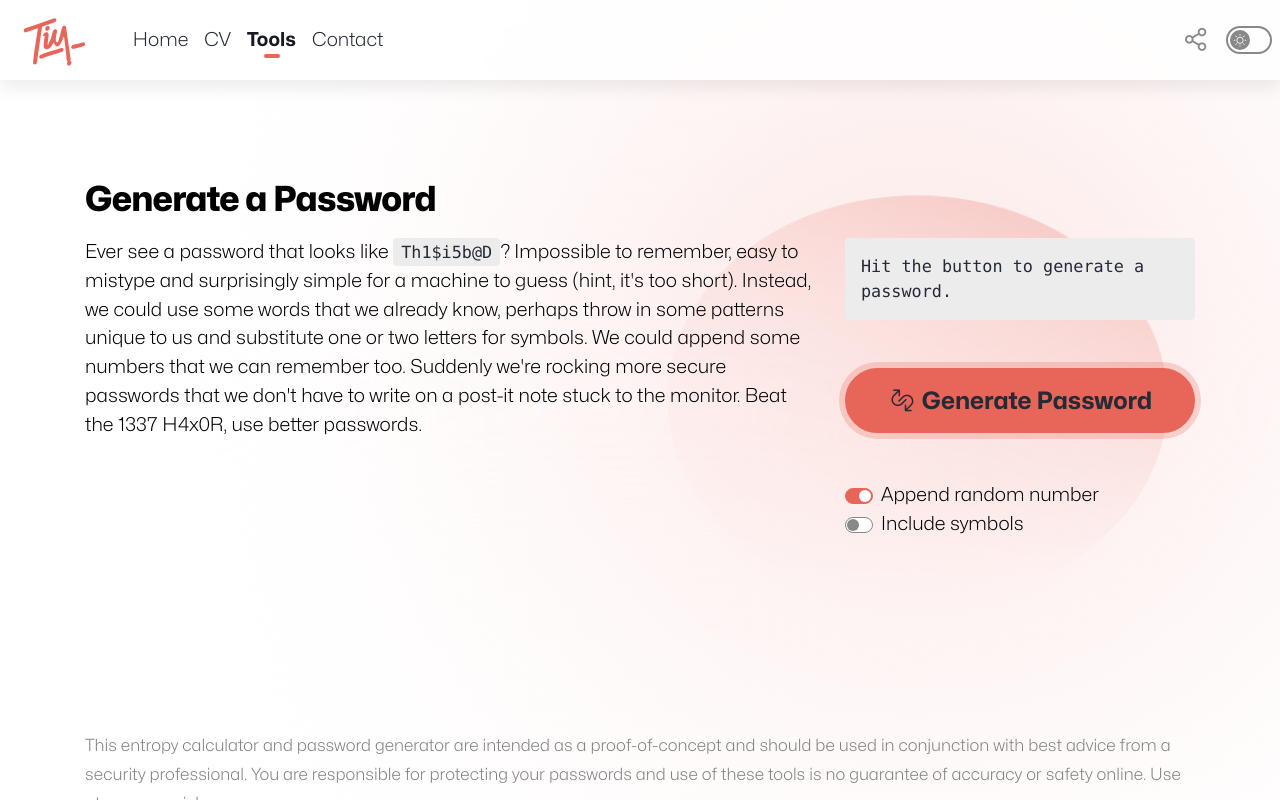
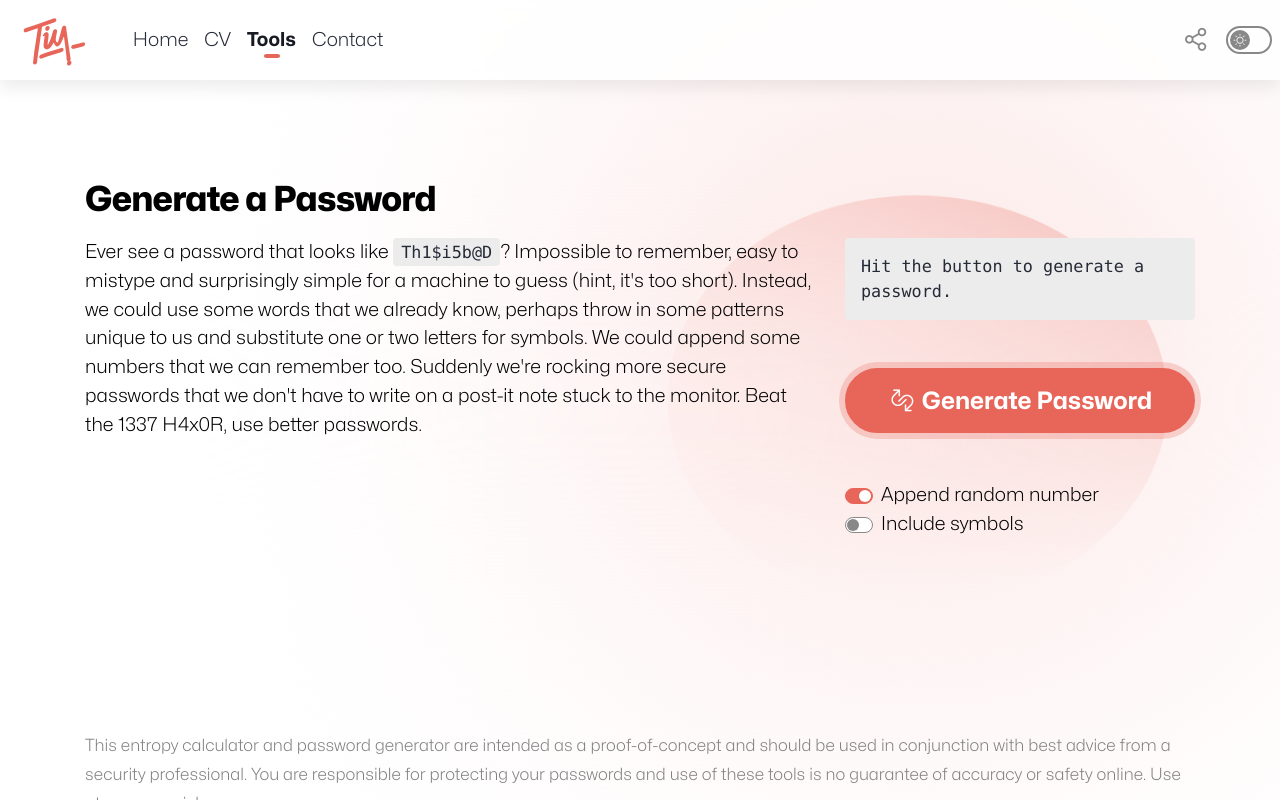
Before and after one commit to idlelimey/tim-cutting, a React (Create React App) app: page /tools/password-entropy in a window 1280 px wide. In both pictures the pointer is over the button "Generate Password". Shown: the part 540-1340 px from the top of the page. Built offline with nearby package versions, Linux system fonts and the light colour scheme.

Commit message:
Update _common.scss

```diff
--- a/src/Assets/scss/partials/_common.scss
+++ b/src/Assets/scss/partials/_common.scss
@@ -78,7 +78,7 @@ a:not(.nav-link):not(.tool-card):not(.btn) {
 // Button overwrites
 .btn {
     &:hover {
-        color: $dark;
+        color: $white;
         box-shadow: 0 0 0 0.375rem rgba($primary, 0.25);
     }
 }
```
